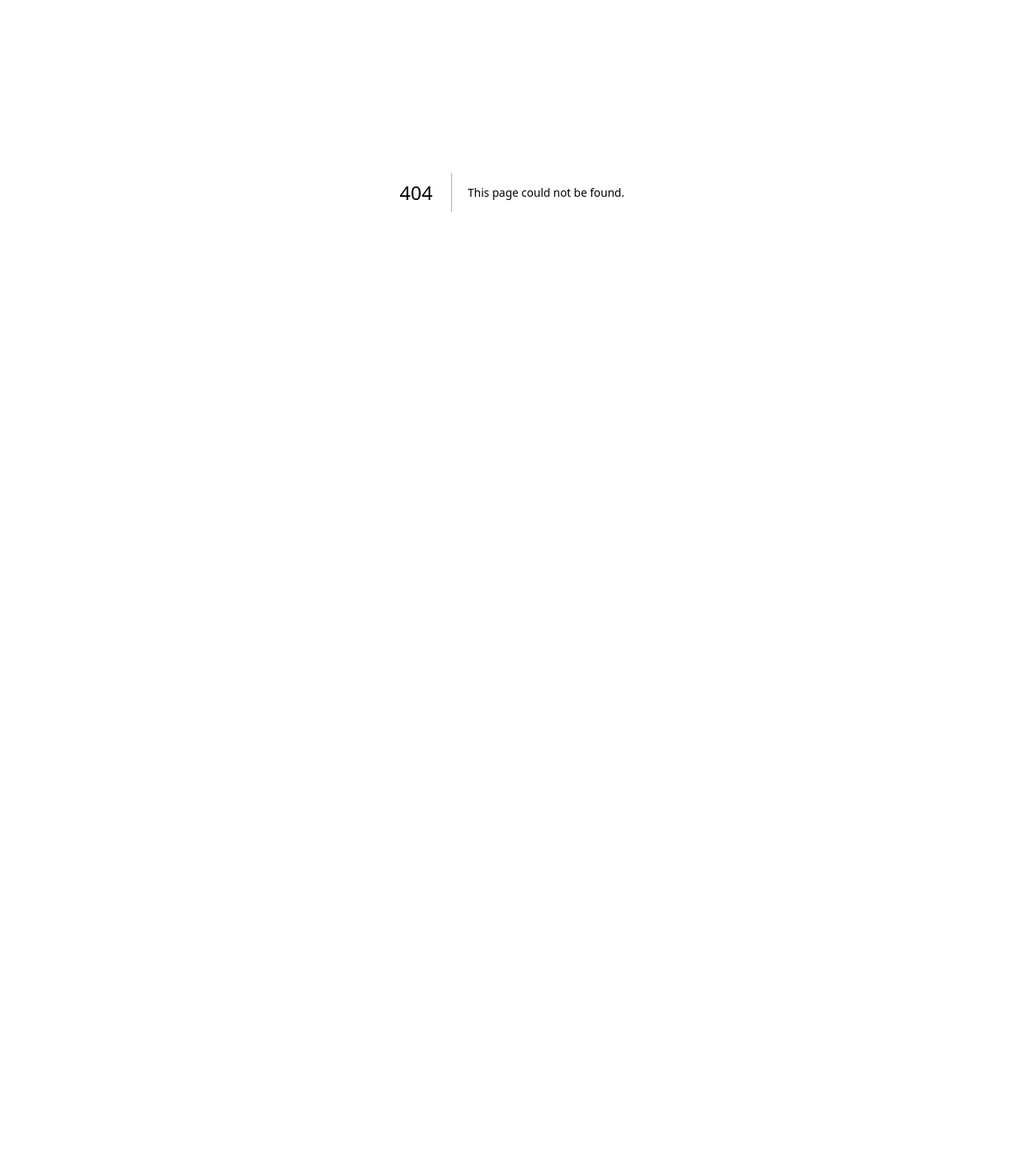
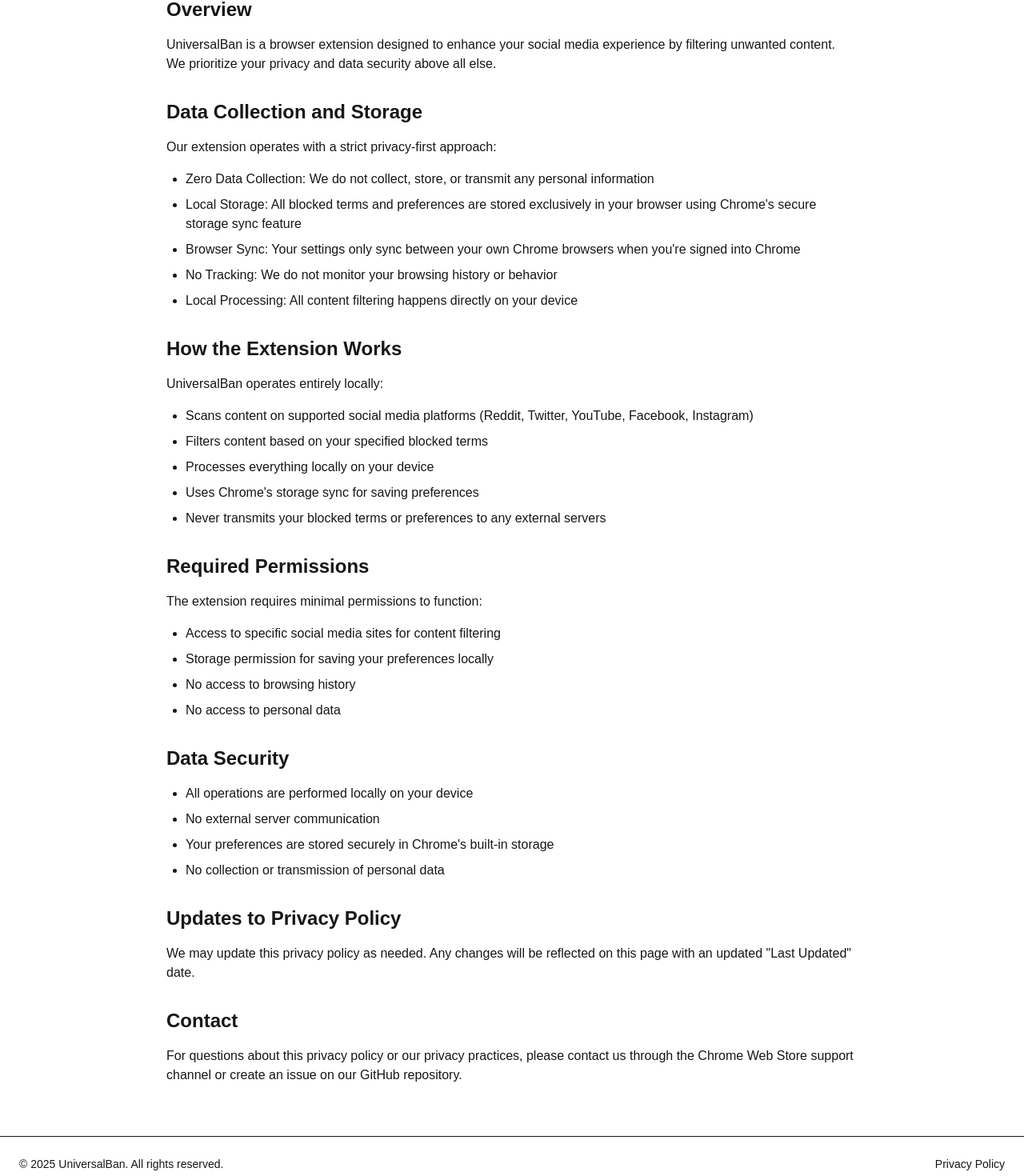
Before and after one commit to alielbekov/universalban, a Next.js app in the folder web/: page /privacy in a window 1280 px wide. Before the commit this address had no page. Shown: the part 160-1630 px from the top of the page at 80% size. Before the commit the page ends 800 px from the top, so only its background shows below. Built offline with nearby package versions, Linux system fonts and the light colour scheme.

Commit message:
privacy page for publishing

```diff
--- /dev/null
+++ b/web/app/components/Footer.tsx
@@ -0,0 +1,20 @@
+import Link from 'next/link';
+
+export default function Footer() {
+  return (
+    <footer className="w-full border-t mt-auto">
+      <div className="max-w-7xl mx-auto py-6 px-4 sm:px-6 md:flex md:items-center md:justify-between">
+        <div className="flex justify-center space-x-6 md:order-2">
+          <Link href="/privacy" className="text-sm hover:underline">
+            Privacy Policy
+          </Link>
+        </div>
+        <div className="mt-8 md:mt-0 md:order-1">
+          <p className="text-center text-sm">
+            &copy; {new Date().getFullYear()} UniversalBan. All rights reserved.
+          </p>
+        </div>
+      </div>
+    </footer>
+  );
+}
--- a/web/app/layout.tsx
+++ b/web/app/layout.tsx
@@ -1,6 +1,7 @@
 import type { Metadata } from "next";
 import { Geist, Geist_Mono } from "next/font/google";
 import "./globals.css";
+import Footer from "./components/Footer";
 
 const geistSans = Geist({
   variable: "--font-geist-sans",
@@ -25,9 +26,12 @@
   return (
     <html lang="en">
       <body
-        className={`${geistSans.variable} ${geistMono.variable} antialiased`}
+        className={`${geistSans.variable} ${geistMono.variable} antialiased min-h-screen flex flex-col`}
       >
-        {children}
+        <main className="flex-grow">
+          {children}
+        </main>
+        <Footer />
       </body>
     </html>
   );
--- /dev/null
+++ b/web/app/privacy/page.tsx
@@ -0,0 +1,81 @@
+import React from 'react';
+
+export default function PrivacyPolicy() {
+  return (
+    <div className="max-w-4xl mx-auto px-4 py-8">
+      <h1 className="text-4xl font-bold mb-8">Privacy Policy</h1>
+      <div className="prose prose-lg">
+        <p className="text-sm mb-8">Last Updated: April 5, 2025</p>
+
+        <section className="mb-8">
+          <h2 className="text-2xl font-semibold mb-4">Overview</h2>
+          <p>
+            UniversalBan is a browser extension designed to enhance your social media experience by filtering unwanted content.
+            We prioritize your privacy and data security above all else.
+          </p>
+        </section>
+
+        <section className="mb-8">
+          <h2 className="text-2xl font-semibold mb-4">Data Collection and Storage</h2>
+          <p className="mb-4">Our extension operates with a strict privacy-first approach:</p>
+          <ul className="list-disc pl-6 space-y-2">
+            <li>Zero Data Collection: We do not collect, store, or transmit any personal information</li>
+            <li>Local Storage: All blocked terms and preferences are stored exclusively in your browser using Chrome&apos;s secure storage sync feature</li>
+            <li>Browser Sync: Your settings only sync between your own Chrome browsers when you&apos;re signed into Chrome</li>
+            <li>No Tracking: We do not monitor your browsing history or behavior</li>
+            <li>Local Processing: All content filtering happens directly on your device</li>
+          </ul>
+        </section>
+
+        <section className="mb-8">
+          <h2 className="text-2xl font-semibold mb-4">How the Extension Works</h2>
+          <p className="mb-4">UniversalBan operates entirely locally:</p>
+          <ul className="list-disc pl-6 space-y-2">
+            <li>Scans content on supported social media platforms (Reddit, Twitter, YouTube, Facebook, Instagram)</li>
+            <li>Filters content based on your specified blocked terms</li>
+            <li>Processes everything locally on your device</li>
+            <li>Uses Chrome&apos;s storage sync for saving preferences</li>
+            <li>Never transmits your blocked terms or preferences to any external servers</li>
+          </ul>
+        </section>
+
+        <section className="mb-8">
+          <h2 className="text-2xl font-semibold mb-4">Required Permissions</h2>
+          <p className="mb-4">The extension requires minimal permissions to function:</p>
+          <ul className="list-disc pl-6 space-y-2">
+            <li>Access to specific social media sites for content filtering</li>
+            <li>Storage permission for saving your preferences locally</li>
+            <li>No access to browsing history</li>
+            <li>No access to personal data</li>
+          </ul>
+        </section>
+
+        <section className="mb-8">
+          <h2 className="text-2xl font-semibold mb-4">Data Security</h2>
+          <ul className="list-disc pl-6 space-y-2">
+            <li>All operations are performed locally on your device</li>
+            <li>No external server communication</li>
+            <li>Your preferences are stored securely in Chrome&apos;s built-in storage</li>
+            <li>No collection or transmission of personal data</li>
+          </ul>
+        </section>
+
+        <section className="mb-8">
+          <h2 className="text-2xl font-semibold mb-4">Updates to Privacy Policy</h2>
+          <p>
+            We may update this privacy policy as needed. Any changes will be reflected on this page
+            with an updated &quot;Last Updated&quot; date.
+          </p>
+        </section>
+
+        <section className="mb-8">
+          <h2 className="text-2xl font-semibold mb-4">Contact</h2>
+          <p>
+            For questions about this privacy policy or our privacy practices, please contact us through
+            the Chrome Web Store support channel or create an issue on our GitHub repository.
+          </p>
+        </section>
+      </div>
+    </div>
+  );
+}
```
